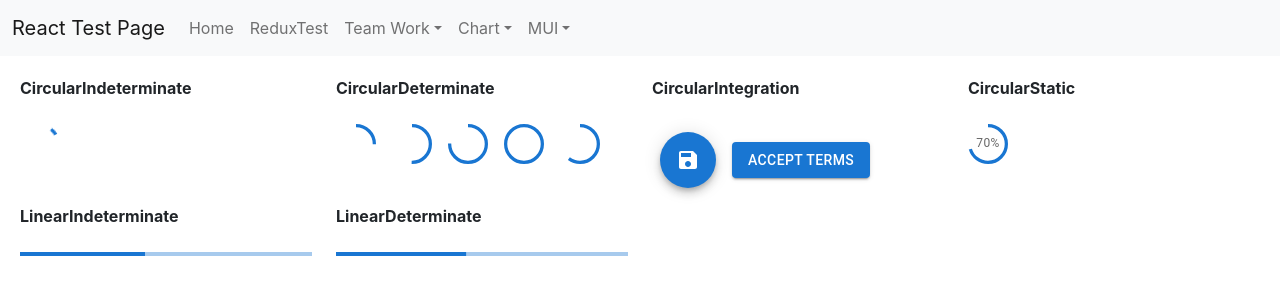
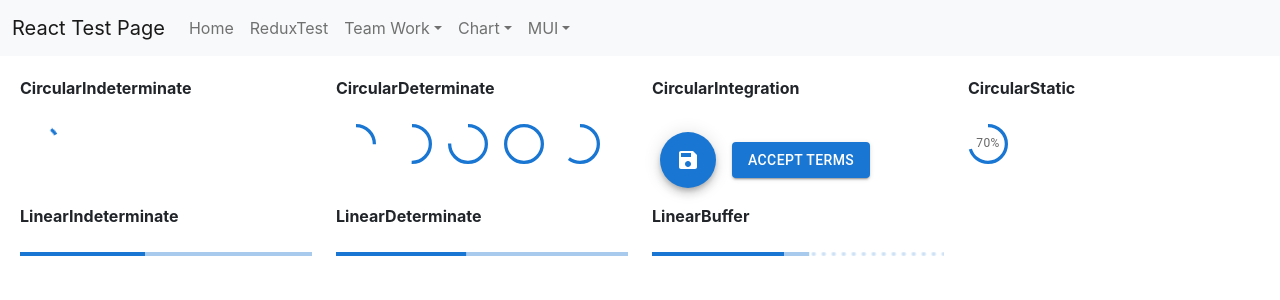
Before and after one commit to jinseok1306/React-Test, a React (Create React App) app in the folder ReactProject/client_app/: page /MUI/ProgressPage in a window 1280 px wide. Shown: the top 300 px of the page. Built offline with nearby package versions, Linux system fonts and the light colour scheme.

Commit message:
MUI LinearBuffer 테스트 완료

```diff
--- /dev/null
+++ b/ReactProject/client_app/src/components/Progress/LinearBuffer.tsx
@@ -0,0 +1,39 @@
+import * as React from 'react';
+import Box from '@mui/material/Box';
+import LinearProgress from '@mui/material/LinearProgress';
+
+export default function LinearBuffer() {
+    const [progress, setProgress] = React.useState(0);
+    const [buffer, setBuffer] = React.useState(10);
+
+    const progressRef = React.useRef(() => { });
+    React.useEffect(() => {
+        progressRef.current = () => {
+            if (progress > 100) {
+                setProgress(0);
+                setBuffer(10);
+            } else {
+                const diff = Math.random() * 10;
+                const diff2 = Math.random() * 10;
+                setProgress(progress + diff);
+                setBuffer(progress + diff + diff2);
+            }
+        };
+    });
+
+    React.useEffect(() => {
+        const timer = setInterval(() => {
+            progressRef.current();
+        }, 500);
+
+        return () => {
+            clearInterval(timer);
+        };
+    }, []);
+
+    return (
+        <Box sx={{ width: '100%' }}>
+            <LinearProgress variant="buffer" value={progress} valueBuffer={buffer} />
+        </Box>
+    );
+}
--- a/ReactProject/client_app/src/pages/MUI/ProgressPage.tsx
+++ b/ReactProject/client_app/src/pages/MUI/ProgressPage.tsx
@@ -7,6 +7,7 @@ import CircularIntegration from '../../components/Progress/CircularIntegration';
 import CircularStatic from '../../components/Progress/CircularStatic';
 import LinearIndeterminate from '../../components/Progress/LinearIndeterminate';
 import LinearDeterminate from '../../components/Progress/LinearDeterminate';
+import LinearBuffer from '../../components/Progress/LinearBuffer';
 
 const ProgressPage = () => {
     return (
@@ -38,6 +39,10 @@ const ProgressPage = () => {
                         <b>LinearDeterminate</b><div>&nbsp;</div>
                         <LinearDeterminate />
                     </Grid>
+                    <Grid item xs={3}>
+                        <b>LinearBuffer</b><div>&nbsp;</div>
+                        <LinearBuffer />
+                    </Grid>
                 </Grid>
             </div>
         </div>
```
Also changed, not shown: 1 other file (tests, documents, lock files or other folders).
